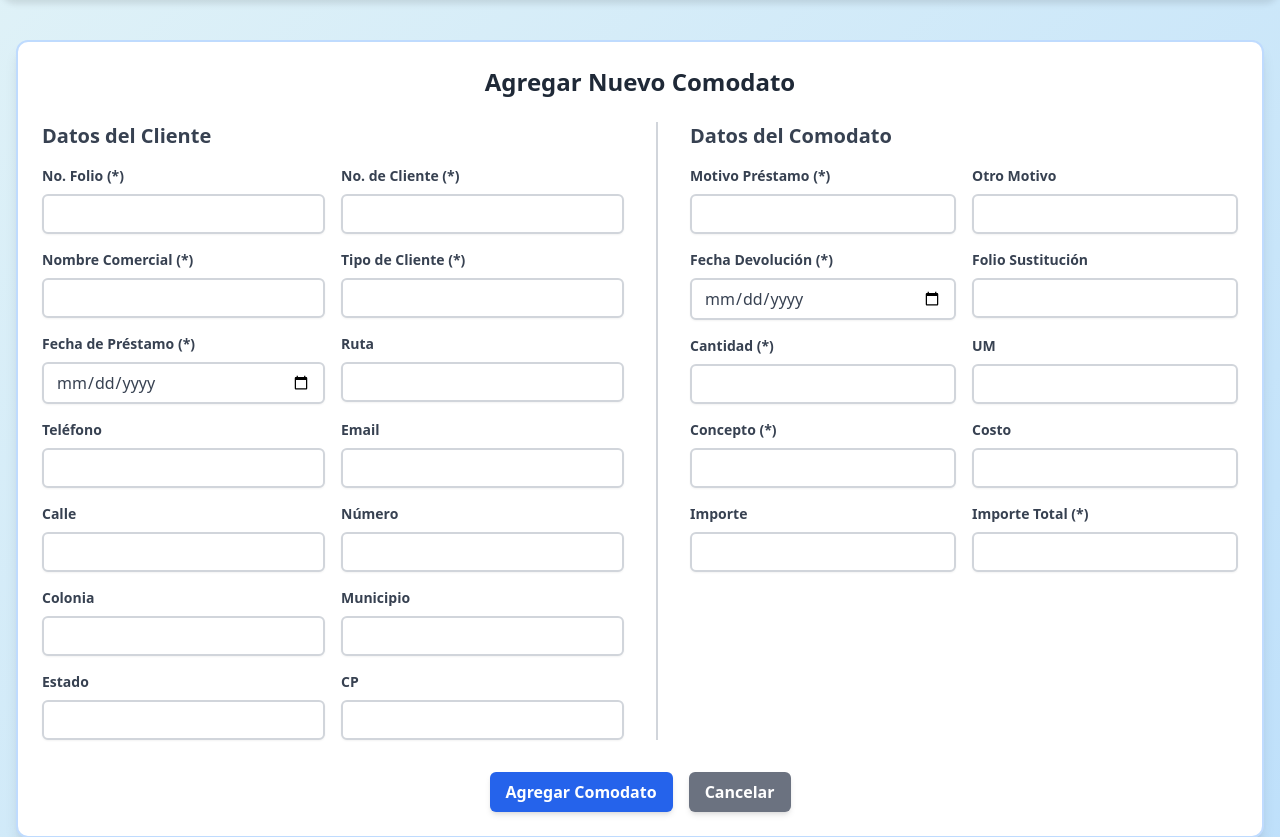
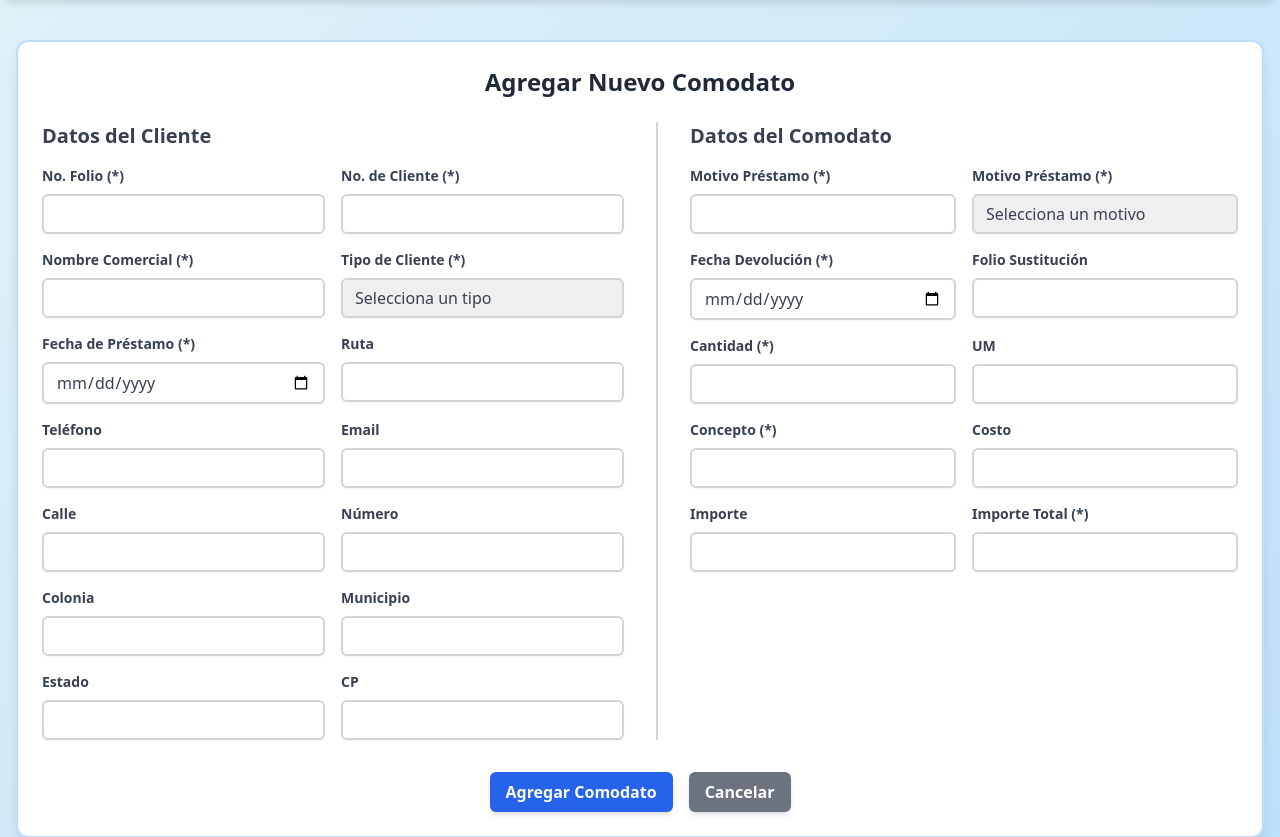
Before and after one commit to JubileoAzul/comodatos, a Flask app: page /comodatos/agregar in a window 1280 px wide. Shown: the part 92-929 px from the top of the page. Run offline with Flask 3, Linux system fonts and the light colour scheme; the visitor is signed in with stand-in values (Sample User, id 1); data that the repository does not hold is empty; some libraries are stand-ins or nearby versions.

Commit message:
Update agregar.html
listado desplegable

```diff
--- a/Jubileo/templates/comodatos/agregar.html
+++ b/Jubileo/templates/comodatos/agregar.html
@@ -145,7 +145,12 @@
                         </div>
                         <div class="form-group">
                             <label for="tipoCliente" class="block text-gray-700 text-sm font-bold mb-2">Tipo de Cliente (*)</label>
-                            <input type="text" name="tipoCliente" id="tipoCliente" value="{{ form.tipoCliente if form.tipoCliente else '' }}" class="shadow-sm appearance-none border-2 border-gray-300 rounded-md w-full py-2 px-3 text-gray-700 leading-tight focus:outline-none focus:ring-2 focus:ring-blue-500 focus:border-transparent" required>
+                            <select name="tipoCliente" id="tipoCliente" class="shadow-sm appearance-none border-2 border-gray-300 rounded-md w-full py-2 px-3 text-gray-700 leading-tight focus:outline-none focus:ring-2 focus:ring-blue-500 focus:border-transparent" required>
+                                <option value="" disabled selected>Selecciona un tipo</option>
+                                <option value="Empresarial">Empresarial</option>
+                                <option value="Abarrotes">Abarrotes</option>
+                                <option value="Hogar">Hogar</option>
+                            </select>
                         </div>
                         <div class="form-group">
                             <label for="fechaPrestamo" class="block text-gray-700 text-sm font-bold mb-2">Fecha de Préstamo (*)</label>
@@ -199,8 +204,14 @@
                             <input type="text" name="motivoPrestamo" id="motivoPrestamo" value="{{ form.motivoPrestamo if form.motivoPrestamo else '' }}" class="shadow-sm appearance-none border-2 border-gray-300 rounded-md w-full py-2 px-3 text-gray-700 leading-tight focus:outline-none focus:ring-2 focus:ring-blue-500 focus:border-transparent" required>
                         </div>
                         <div class="form-group">
-                            <label for="otroMotivo" class="block text-gray-700 text-sm font-bold mb-2">Otro Motivo</label>
-                            <input type="text" name="otroMotivo" id="otroMotivo" value="{{ form.otroMotivo if form.otroMotivo else '' }}" class="shadow-sm appearance-none border-2 border-gray-300 rounded-md w-full py-2 px-3 text-gray-700 leading-tight focus:outline-none focus:ring-2 focus:ring-blue-500 focus:border-transparent">
+                            <label for="motivoPrestamo" class="block text-gray-700 text-sm font-bold mb-2">Motivo Préstamo (*)</label>
+                            <select name="motivoPrestamo" id="motivoPrestamo" class="shadow-sm appearance-none border-2 border-gray-300 rounded-md w-full py-2 px-3 text-gray-700 leading-tight focus:outline-none focus:ring-2 focus:ring-blue-500 focus:border-transparent" required>
+                                <option value="" disabled selected>Selecciona un motivo</option>
+                                <option value="evento_especial">Evento Especial</option>
+                                <option value="patrocinio">Patrocinio</option>
+                                <option value="anual">Anual</option>
+                                <option value="otro">Otro</option>
+                            </select>
                         </div>
                         <div class="form-group">
                             <label for="fechaDevolucion" class="block text-gray-700 text-sm font-bold mb-2">Fecha Devolución (*)</label>
```
